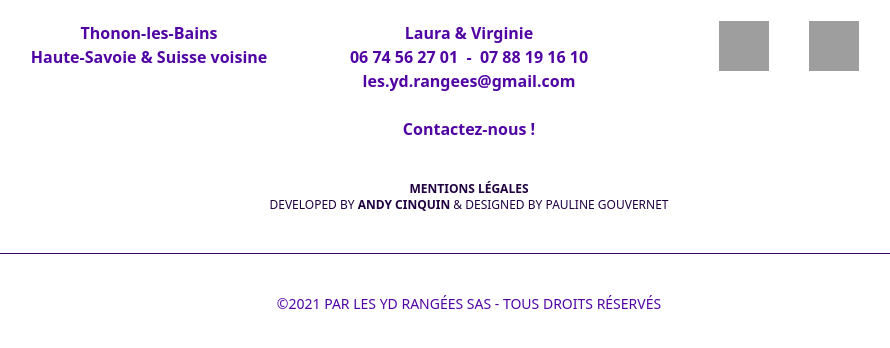
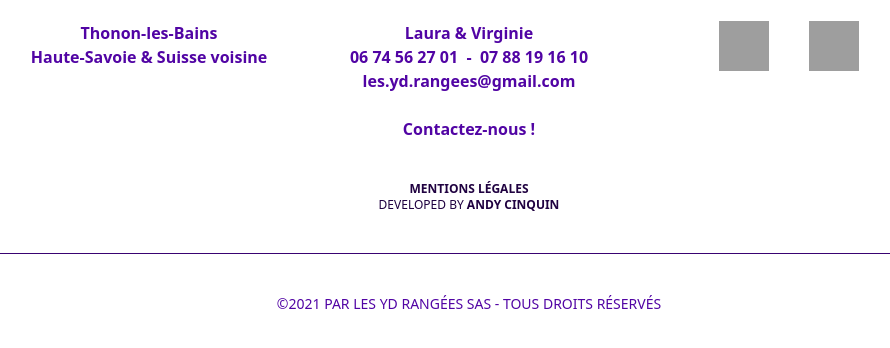
Before and after one commit to CinquinAndy/LesYDRangeesV2, a WordPress theme: template public/themes/lesydrangees/home.php in a window 1280 px wide. Shown: the part 205-553 px from the top of the page, without its empty margins (171-1061 px from the left). Run offline with PHP 8.4 and a stand-in for WordPress, Linux system fonts and the light colour scheme; the site name, menu and one post (Sample post) are stand-ins, and other content is empty; style sheets or scripts are compiled from the project's sources; some libraries are stand-ins or nearby versions; some web fonts are replaced; grey boxes are pictures that could not be loaded.

Commit message:
little fix

```diff
--- a/public/themes/lesydrangees/footer.php
+++ b/public/themes/lesydrangees/footer.php
@@ -64,12 +64,7 @@
 <div class="w-full py-10 text-center text-yd_purple-800 text-xs uppercase">
     <a class="link-animation font-bold" href="<?= esc_url(get_permalink(get_page_by_title('Politique de confidentialité'))) ?>" rel="noopener">Mentions Légales</a>
     <p>
-        Developed by <a class="link-animation font-bold" href="https://www.malt.fr/profile/andycinquin/" rel="noopener noreferrer">Andy CINQUIN</a>
-        & Designed by
-<!--        <a-->
-<!--            class="link-animation font-bold" href="#" rel="noopener">-->
-<!--        </a>-->
-            Pauline GOUVERNET
+        Developed by <a class="link-animation font-bold" href="https://andy-cinquin.fr" rel="noopener">Andy CINQUIN</a>
     </p>
 </div>
 <div class="w-full flex justify-center items-center">
```
Also changed, not shown: 1 other file.
